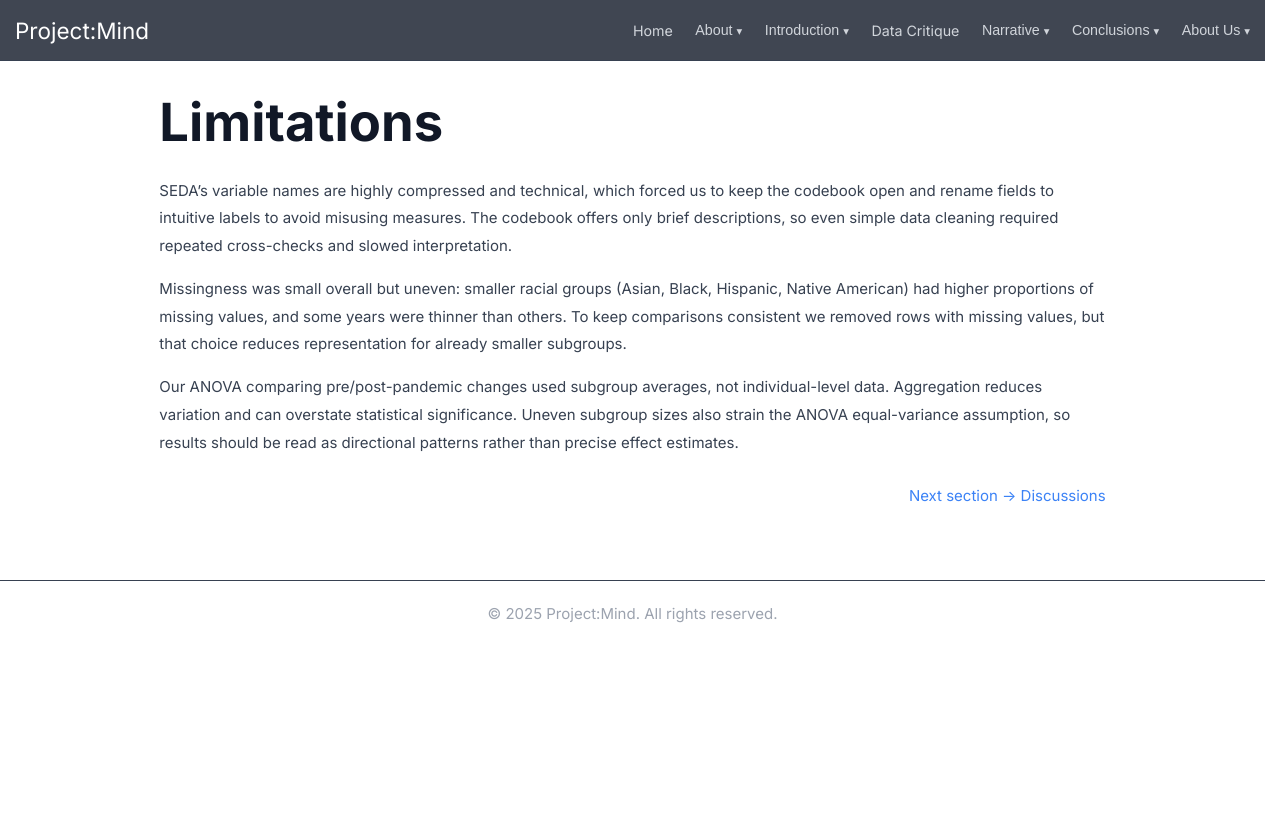
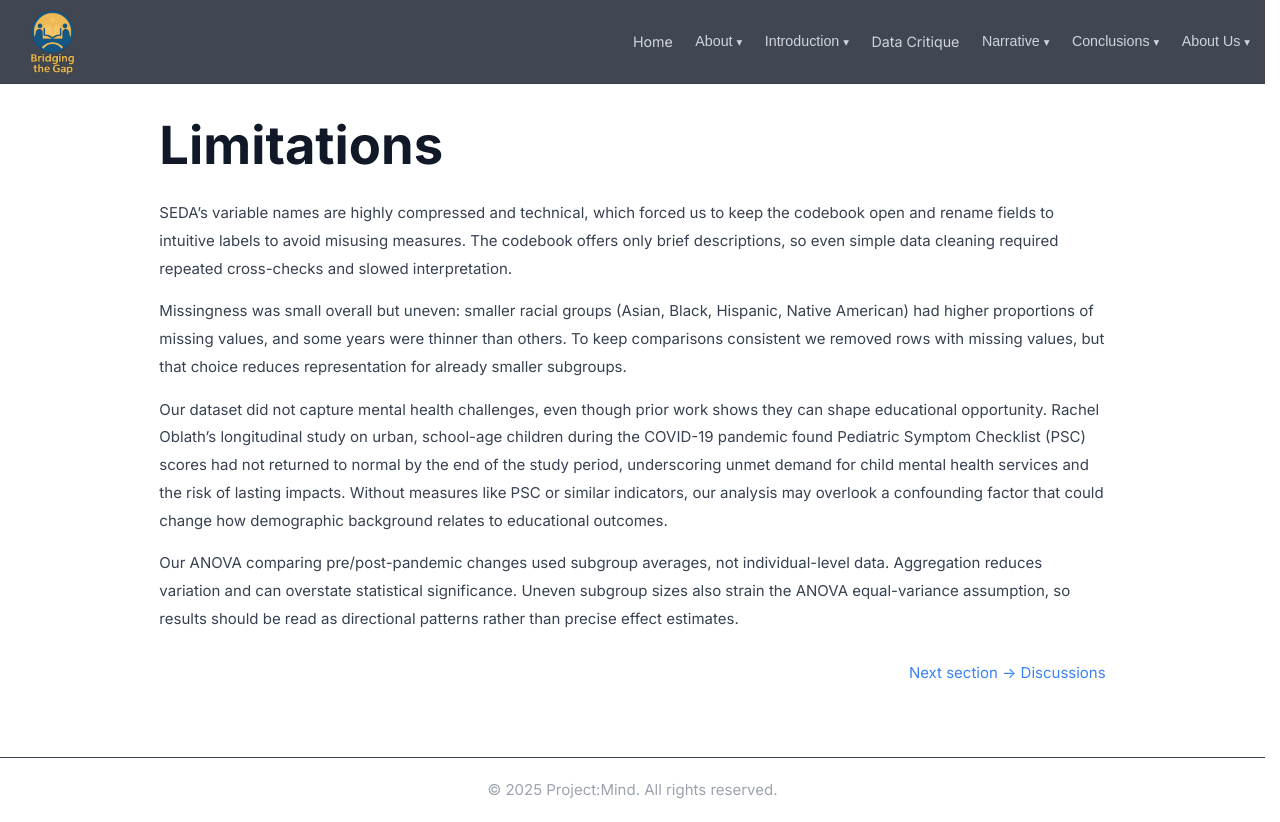
Before and after one commit to CKimoliatis/MentalHealthDH101, a React (Create React App) app: page /#/conclusions/limitations in a window 1280 px wide. Before the commit the page ends 800 px from the top, so only its background shows below. Built offline with nearby package versions, Linux system fonts and the light colour scheme.

Commit message:
done some minor upgrades

```diff
--- a/public/index.html
+++ b/public/index.html
@@ -2,14 +2,14 @@
 <html lang="en">
   <head>
     <meta charset="utf-8" />
-    <link rel="icon" href="%PUBLIC_URL%/favicon.ico" />
+    <link rel="icon" href="%PUBLIC_URL%/images/icon.png" />
     <meta name="viewport" content="width=device-width, initial-scale=1" />
     <meta name="theme-color" content="#000000" />
     <meta
       name="description"
       content="Project:Mind - Analyzing the impact of COVID-19 on student mental health"
     />
-    <link rel="apple-touch-icon" href="%PUBLIC_URL%/logo192.png" />
+    <link rel="apple-touch-icon" href="%PUBLIC_URL%/images/icon.png" />
     <link rel="manifest" href="%PUBLIC_URL%/manifest.json" />
     <title>Project:Mind - The Impact of COVID on Student Mental Health</title>
   </head>
--- a/src/components/Navigation.css
+++ b/src/components/Navigation.css
@@ -14,7 +14,7 @@
   display: flex;
   justify-content: space-between;
   align-items: center;
-  height: 4rem;
+  height: 5.5rem;
 }
 
 .logo {
@@ -25,10 +25,18 @@
   border: none;
   cursor: pointer;
   transition: color 0.3s;
+  display: inline-flex;
+  align-items: center;
 }
 
 .logo:hover {
   color: #3b82f6;
+}
+
+.logo-image {
+  height: 5rem;
+  width: auto;
+  display: block;
 }
 
 .nav-desktop {
--- a/src/components/Navigation.jsx
+++ b/src/components/Navigation.jsx
@@ -43,7 +43,11 @@ export default function Navigation({ mobileMenuOpen, setMobileMenuOpen }) {
       <nav className="nav">
         {/* Logo goes to Home */}
         <NavLink to="/" className="logo" onClick={closeMenu}>
-          Project:Mind
+          <img
+            src={`${process.env.PUBLIC_URL}/images/iconnav.png`}
+            alt="Bridging the Gap"
+            className="logo-image"
+          />
         </NavLink>
 
         {/* Desktop Navigation */}
--- a/src/pages/conclusions/LimitationsPage.js
+++ b/src/pages/conclusions/LimitationsPage.js
@@ -13,6 +13,9 @@ const LimitationsPage = () => {
           Missingness was small overall but uneven: smaller racial groups (Asian, Black, Hispanic, Native American) had higher proportions of missing values, and some years were thinner than others. To keep comparisons consistent we removed rows with missing values, but that choice reduces representation for already smaller subgroups.
         </p>
         <p className="text-content">
+          Our dataset did not capture mental health challenges, even though prior work shows they can shape educational opportunity. Rachel Oblath’s longitudinal study on urban, school-age children during the COVID-19 pandemic found Pediatric Symptom Checklist (PSC) scores had not returned to normal by the end of the study period, underscoring unmet demand for child mental health services and the risk of lasting impacts. Without measures like PSC or similar indicators, our analysis may overlook a confounding factor that could change how demographic background relates to educational outcomes.
+        </p>
+        <p className="text-content">
           Our ANOVA comparing pre/post-pandemic changes used subgroup averages, not individual-level data. Aggregation reduces variation and can overstate statistical significance. Uneven subgroup sizes also strain the ANOVA equal-variance assumption, so results should be read as directional patterns rather than precise effect estimates.
         </p>
 
```
Also changed, not shown: public/images/icon.png (added), public/images/iconnav.png (added), public/manifest.json.
